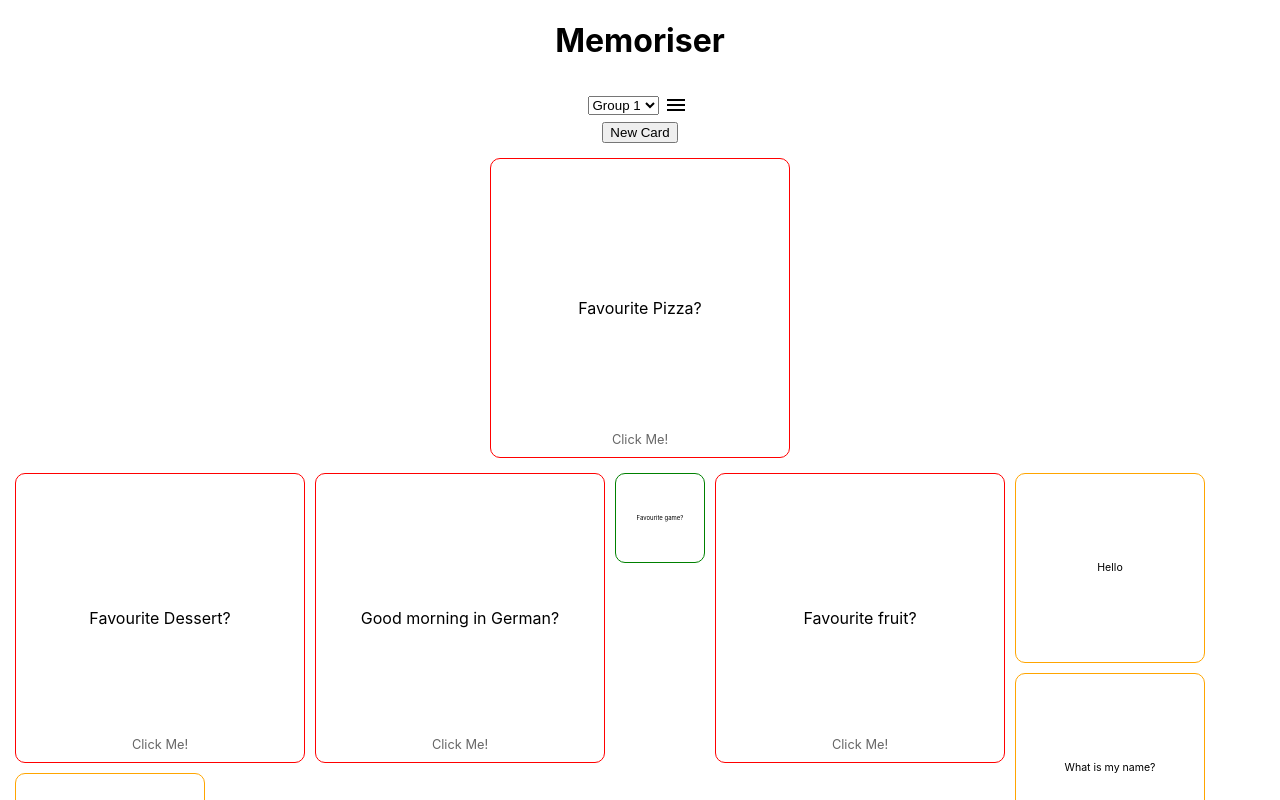
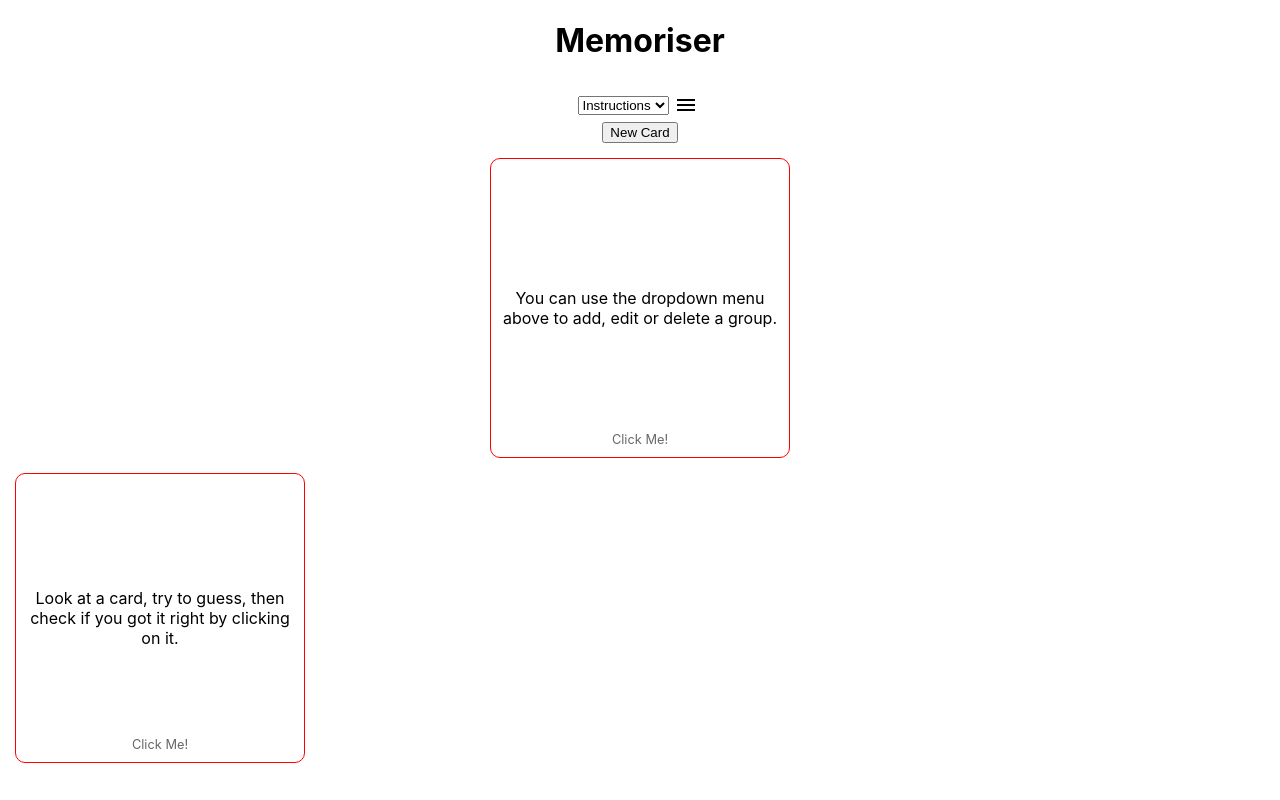
Before and after one commit to Vyper248/memoriser, a React (Create React App) app: page / in a window 1280 px wide. Shown: the top 800 px of the page. Built offline with nearby package versions, Linux system fonts and the light colour scheme.

Commit message:
Restructured most of main page content into a new file. Added localStorage saving and loading in App file. Slight adjustment to FlipCard style.

```diff
--- a/src/App.css
+++ b/src/App.css
@@ -4,12 +4,6 @@
 
 .App {
   text-align: center;
-}
-
-.App > #firstCard {
-  margin-top: 15px;
-  display: flex;
-  justify-content: center;
 }
 
 .App-logo {
--- a/src/App.tsx
+++ b/src/App.tsx
@@ -1,195 +1,63 @@
-import { useState } from 'react';
+import { useEffect, useState } from 'react';
 import './App.css';
 
 import type { Card, Group } from './types';
 
-import { addToArray, removeFromArray, editInArray, filterArrayByGroupId, sortArray } from './utils/array.utils';
-import { getSize, correctCardAdjustment, createNewCard } from './utils/general.utils';
-
-import Button from './components/Button/Button';
-import FlipCard from './components/FlipCard/FlipCard';
-import GroupSelect from './components/GroupSelect/GroupSelect';
-import Header from './components/Header/Header';
-import SquareGrid from './components/SquareGrid/SquareGrid';
+import MainPage from './pages/MainPage/MainPage';
 
 const initialGroup: Group = {
 	id: '1',
-	name: 'Group 1',
+	name: 'Instructions',
 }
 
 const initialCards: Card[] = [
 	{
 		id: '1',
 		groupId: '1',
-		question: 'Hello',
-		answer: 'World',
-		points: 1,
+		question: 'Look at a card, try to guess, then check if you got it right by clicking on it.',
+		answer: 'Be truthful here, otherwise it won\'t help you.',
+		points: 0,
 	},
 	{
 		id: '2',
 		groupId: '1',
-		question: 'What is my name?',
-		answer: 'Bob',
-		points: 2,
-	},
-	{
-		id: '3',
-		groupId: '1',
-		question: 'Favourite fruit?',
-		answer: 'Strawberry',
+		question: 'You can use the dropdown menu above to add, edit or delete a group.',
+		answer: 'So start creating some cards and learning!',
 		points: 0,
-		lastChecked: 1674136289747,
-		lastCheckingPeriod: '1 Hour'
-	},
-	{
-		id: '4',
-		groupId: '1',
-		question: 'Favourite Dessert?',
-		answer: 'Trifle',
-		points: 0,
-	},
-	{
-		id: '5',
-		groupId: '1',
-		question: 'Favourite Pizza?',
-		answer: 'Pineapple and Pepper',
-		points: 0,
-	},
-	{
-		id: '6',
-		groupId: '1',
-		question: 'Good morning in German?',
-		answer: 'Guten Morgen',
-		points: 0,
-		lastChecked: 1674136205133,
-		lastCheckingPeriod: '1 Hour'
-	},
-	{
-		id: '7',
-		groupId: '1',
-		question: 'Favourite battle royale?',
-		answer: 'Fortnite',
-		points: 3,
-	},
-	{
-		id: '8',
-		groupId: '1',
-		question: 'Favourite game?',
-		answer: 'Horizon: Forbidden West',
-		points: 5,
-		lastChecked: 1674136206133
-	},
+	}
 ];
 
 function App() {
 	const [groups, setGroups] = useState<Group[]>([initialGroup]);
 	const [cards, setCards] = useState<Card[]>(initialCards);
-	const [currentGroup, setCurrentGroup] = useState<Group | undefined>(groups[0]);
-	const [addingCard, setAddingCard] = useState(false);
-	const [selectedCard, setSelectedCard] = useState<Card | null>(null);
 
-	const onChangeGroup = (id: string) => {
-		const newGroup = groups.find(group => group.id === id);
-		if (newGroup) setCurrentGroup(newGroup);
+	//retrieve data from local storage
+	useEffect(() => {
+		let localDataCards = localStorage.getItem('memoriser-data-cards');
+		let localDataGroups = localStorage.getItem('memoriser-data-groups');
+
+		if (localDataCards) setCards(JSON.parse(localDataCards));
+		if (localDataGroups) setGroups(JSON.parse(localDataGroups));
+	}, []);
+
+	const saveToLocal = (key: string, array: Card[] | Group[]) => {
+		let string = JSON.stringify(array);
+		localStorage.setItem(`memoriser-data-${key}`, string);
 	}
 
-	const onAddGroup = (group: Group) => {
-		let newGroups = [...groups, group];
-		setGroups(newGroups);
-		setCurrentGroup(group);
-		setSelectedCard(null);
+	const onSetCards = (cards: Card[]) => {
+		setCards(cards);
+		saveToLocal('cards', cards);
 	}
 
-	const onEditGroup = (group: Group) => {
-		let newGroups = editInArray(group, groups);
-		setGroups(newGroups);
-		setCurrentGroup(group);
-	}
-
-	const onDeleteGroup = (group: Group) => {
-		let newGroups = removeFromArray(group, groups);
-		setGroups(newGroups);
-		setCurrentGroup(newGroups[0]);
-		let newCards = cards.filter(card => card.groupId !== group.id);
-		setCards(newCards);
-		setSelectedCard(null);
-	}
-
-	const onClickAddCard = () => {
-		if (!currentGroup) return;
-
-		setAddingCard(true);
-		let newCard = createNewCard(currentGroup.id);
-		setSelectedCard(newCard);
-		addCard(newCard);
-	}
-
-	const addCard = (card: Card) => {
-		let newCards = addToArray(card, cards);
-		setCards(newCards);
-	}
-
-	const onEditCard = (card: Card) => {
-		let newCards = editInArray(card, cards);
-		setCards(newCards);
-		if (selectedCard) setSelectedCard(card);
-		setAddingCard(false);
-	}
-
-	const onDeleteCard = (card: Card) => {
-		let newCards = removeFromArray(card, cards);
-		setCards(newCards);
-		if (selectedCard) setSelectedCard(null);
-		setAddingCard(false);
-	}
-
-	const onCorrectAnswer = (card: Card) => {
-		setSelectedCard(null);
-		setAddingCard(false);
-		correctCardAdjustment(card, cards, setCards);
-	}
-
-	const onIncorrectAnswer = (card: Card) => {
-		let lastChecked = new Date().getTime()
-		let newCards = editInArray({...card, points: 0, lastChecked, lastCheckingPeriod: '1 Hour'}, cards);
-		setCards(newCards);
-		setSelectedCard(null);
-		setAddingCard(false);
-	}
-
-	//filter and sort cards and get first one ready to display
-	let firstCard;
-	let sortedCards;
-	if (currentGroup) {
-		const filteredCards = filterArrayByGroupId(currentGroup.id, cards);
-		sortedCards = sortArray(filteredCards);
-		//if a new card has been added, filter it out and put it at the front of the array
-		if (selectedCard) {
-			sortedCards = sortedCards.filter(card => card.id !== selectedCard.id);
-			sortedCards = [selectedCard, ...sortedCards];
-		}
-		firstCard = sortedCards[0];
-	}
-
-	const cardFunctions = {
-		onCorrect: onCorrectAnswer,
-		onFail: onIncorrectAnswer,
-		onEdit: onEditCard,
-		onDelete: onDeleteCard,
-		onSelect: setSelectedCard
+	const onSetGroups = (groups: Group[]) => {
+		setGroups(groups)
+		saveToLocal('groups', groups);
 	}
 
 	return (
 		<div className="App">
-			<Header text='Memoriser'/>
-			<GroupSelect groups={groups} currentGroup={currentGroup} onChange={onChangeGroup} onAdd={onAddGroup} onEdit={onEditGroup} onDelete={onDeleteGroup}/>
-			<Button value='New Card' onClick={onClickAddCard}/>
-			<div id='firstCard'>
-				{ firstCard ? <FlipCard key={'first-'+firstCard.id} width='300px' height='300px' card={firstCard} size='large' startInEditMode={addingCard} {...cardFunctions}/> : null }
-			</div>
-			<SquareGrid>
-				{ sortedCards ? sortedCards.map((card, i) => i === 0 ? null : <div key={card.id} className={getSize(card)}><FlipCard card={card} size={getSize(card)} {...cardFunctions}/></div>) : null }
-			</SquareGrid>
+			<MainPage cards={cards} groups={groups} setCards={onSetCards} setGroups={onSetGroups}/>
 		</div>
 	);
 }
--- a/src/components/FlipCard/FlipCard.style.js
+++ b/src/components/FlipCard/FlipCard.style.js
@@ -52,6 +52,12 @@ const StyledFlipCard = styled.div`
         animation-fill-mode: both;
     }
 
+    & #answer {
+        & > div {
+            margin-bottom: 10px;
+        }
+    }
+
     @keyframes show {
         0% { transform: rotateY(90deg); }
         50% { transform: rotateY(90deg); }
--- a/src/components/FlipCard/FlipCard.tsx
+++ b/src/components/FlipCard/FlipCard.tsx
@@ -100,7 +100,7 @@ const FlipCard = ({ speed=0.5, width='100%', height='100%', startInEditMode=fals
             <div className='hidden'>
                 { editMode
                     ? <EditMenu card={card} onSave={onSaveCard} onCancel={onCancelEdit} onDelete={onDeleteCard}/>
-                    : ( <div>
+                    : ( <div id='answer'>
                             <div>{card.answer}</div>
                             <div>
                                 <Button value='Correct' onClick={onClickCorrect}/>&nbsp;
--- /dev/null
+++ b/src/pages/MainPage/MainPage.style.js
@@ -0,0 +1,11 @@
+import styled from 'styled-components';
+
+const StyledMainPage = styled.div`
+    & > #firstCard {
+        margin-top: 15px;
+        display: flex;
+        justify-content: center;
+    }
+`
+
+export default StyledMainPage;
--- /dev/null
+++ b/src/pages/MainPage/MainPage.tsx
@@ -0,0 +1,140 @@
+import React, { useEffect, useState } from 'react';
+import StyledMainPage from './MainPage.style';
+
+import type { Group, Card } from '../../types';
+
+import { addToArray, removeFromArray, editInArray, filterArrayByGroupId, sortArray } from '../../utils/array.utils';
+import { getSize, correctCardAdjustment, createNewCard } from '../../utils/general.utils';
+
+import Button from '../../components/Button/Button';
+import FlipCard from '../../components/FlipCard/FlipCard';
+import GroupSelect from '../../components/GroupSelect/GroupSelect';
+import Header from '../../components/Header/Header';
+import SquareGrid from '../../components/SquareGrid/SquareGrid';
+
+type MainPageProps = {
+    groups: Group[];
+    cards: Card[];
+    setGroups: (groups: Group[])=>void;
+    setCards: (cards: Card[])=>void;
+}
+
+const MainPage = ({groups, setGroups, cards, setCards}: MainPageProps) => {
+    const [currentGroup, setCurrentGroup] = useState<Group | undefined>(groups[0]);
+	const [addingCard, setAddingCard] = useState(false);
+	const [selectedCard, setSelectedCard] = useState<Card | null>(null);
+
+    //make sure current group is correct after loading data from local storage
+    useEffect(() => {
+        let groupCheck = groups.find(group => group.id === currentGroup?.id);
+        if (!groupCheck) setCurrentGroup(groups[0]);
+    }, [groups]);
+
+    const onChangeGroup = (id: string) => {
+		const newGroup = groups.find(group => group.id === id);
+		if (newGroup) setCurrentGroup(newGroup);
+        if (selectedCard) setSelectedCard(null);
+	}
+
+	const onAddGroup = (group: Group) => {
+		let newGroups = [...groups, group];
+		setGroups(newGroups);
+		setCurrentGroup(group);
+		setSelectedCard(null);
+	}
+
+	const onEditGroup = (group: Group) => {
+		let newGroups = editInArray(group, groups);
+		setGroups(newGroups);
+		setCurrentGroup(group);
+	}
+
+	const onDeleteGroup = (group: Group) => {
+		let newGroups = removeFromArray(group, groups);
+		setGroups(newGroups);
+		setCurrentGroup(newGroups[0]);
+		let newCards = cards.filter(card => card.groupId !== group.id);
+		setCards(newCards);
+		setSelectedCard(null);
+	}
+
+	const onClickAddCard = () => {
+		if (!currentGroup) return;
+
+		setAddingCard(true);
+		let newCard = createNewCard(currentGroup.id);
+		setSelectedCard(newCard);
+		addCard(newCard);
+	}
+
+	const addCard = (card: Card) => {
+		let newCards = addToArray(card, cards);
+		setCards(newCards);
+	}
+
+	const onEditCard = (card: Card) => {
+		let newCards = editInArray(card, cards);
+		setCards(newCards);
+		if (selectedCard) setSelectedCard(card);
+		setAddingCard(false);
+	}
+
+	const onDeleteCard = (card: Card) => {
+		let newCards = removeFromArray(card, cards);
+		setCards(newCards);
+		if (selectedCard) setSelectedCard(null);
+		setAddingCard(false);
+	}
+
+	const onCorrectAnswer = (card: Card) => {
+		setSelectedCard(null);
+		setAddingCard(false);
+		correctCardAdjustment(card, cards, setCards);
+	}
+
+	const onIncorrectAnswer = (card: Card) => {
+		let lastChecked = new Date().getTime()
+		let newCards = editInArray({...card, points: 0, lastChecked, lastCheckingPeriod: '1 Hour'}, cards);
+		setCards(newCards);
+		setSelectedCard(null);
+		setAddingCard(false);
+	}
+
+	//filter and sort cards and get first one ready to display
+	let firstCard;
+	let sortedCards;
+	if (currentGroup) {
+		const filteredCards = filterArrayByGroupId(currentGroup.id, cards);
+		sortedCards = sortArray(filteredCards);
+		//if a new card has been added, filter it out and put it at the front of the array
+		if (selectedCard) {
+			sortedCards = sortedCards.filter(card => card.id !== selectedCard.id);
+			sortedCards = [selectedCard, ...sortedCards];
+		}
+		firstCard = sortedCards[0];
+	}
+
+	const cardFunctions = {
+		onCorrect: onCorrectAnswer,
+		onFail: onIncorrectAnswer,
+		onEdit: onEditCard,
+		onDelete: onDeleteCard,
+		onSelect: setSelectedCard
+	}
+
+	return (
+		<StyledMainPage>
+			<Header text='Memoriser'/>
+			<GroupSelect groups={groups} currentGroup={currentGroup} onChange={onChangeGroup} onAdd={onAddGroup} onEdit={onEditGroup} onDelete={onDeleteGroup}/>
+			<Button value='New Card' onClick={onClickAddCard}/>
+			<div id='firstCard'>
+				{ firstCard ? <FlipCard key={'first-'+firstCard.id} width='300px' height='300px' card={firstCard} size='large' startInEditMode={addingCard} {...cardFunctions}/> : null }
+			</div>
+			<SquareGrid>
+				{ sortedCards ? sortedCards.map((card, i) => i === 0 ? null : <div key={card.id} className={getSize(card)}><FlipCard card={card} size={getSize(card)} {...cardFunctions}/></div>) : null }
+			</SquareGrid>
+		</StyledMainPage>
+	);
+}
+
+export default MainPage;
--- a/src/utils/general.utils.ts
+++ b/src/utils/general.utils.ts
@@ -27,7 +27,7 @@ const checkingPeriods = [
 ];
 
 
-export const correctCardAdjustment = (card: Card, cards: Card[], setCards: React.Dispatch<React.SetStateAction<Card[]>>) => {
+export const correctCardAdjustment = (card: Card, cards: Card[], setCards: (cards:Card[])=>void) => {
     let adjustTimes = timeSinceLastChecked(card.lastChecked, card.lastCheckingPeriod);
     let beenAnHour = hourPassed(card.lastChecked);
 
```
Also changed, not shown: 1 other file (tests, documents, lock files or other folders).
